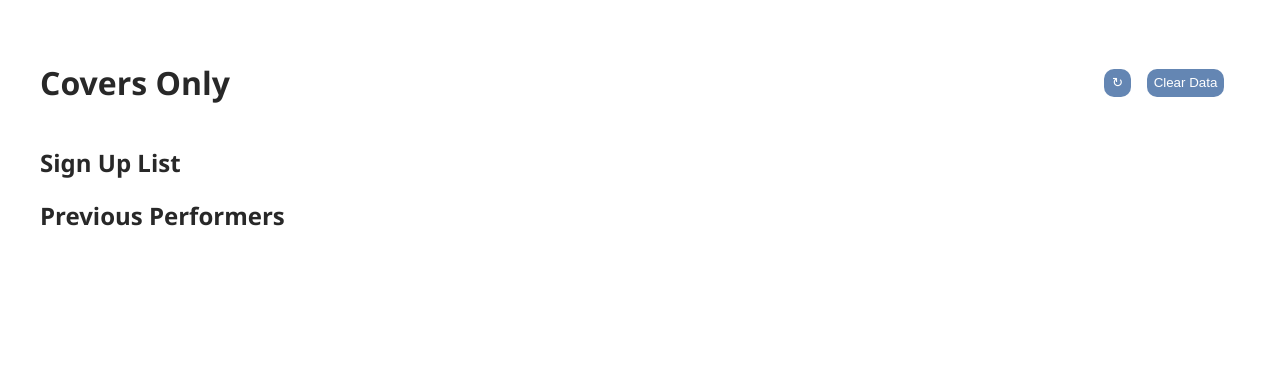
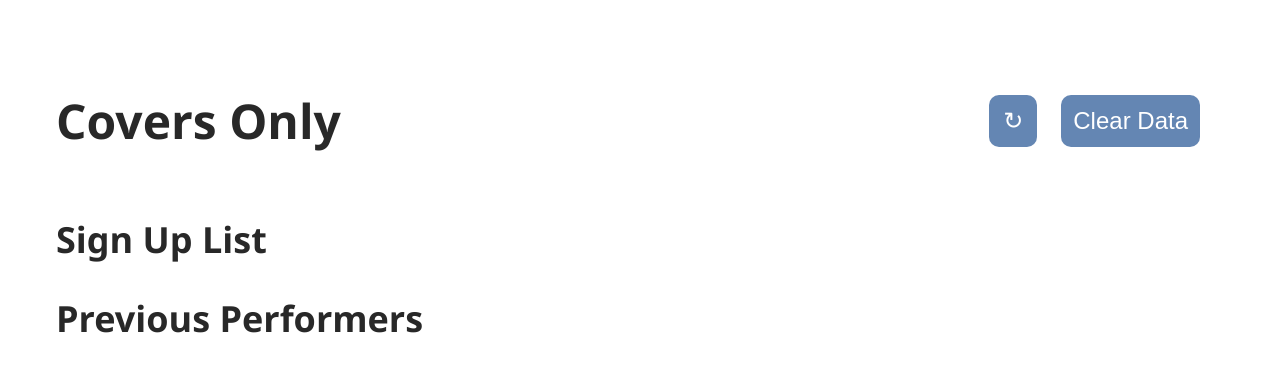
Before and after one commit to stockamp-code/Covers-Only, a plain HTML site: page index.html in a window 1280 px wide. Drawn offline with nearby package versions, Linux system fonts and the light colour scheme.

Commit message:
added styling for relative font sizes

```diff
--- a/css/styles.css
+++ b/css/styles.css
@@ -2,6 +2,7 @@ body {
     color: rgb(40, 40, 40);
     font-family: 'Segoe UI', Tahoma, Geneva, Verdana, sans-serif;
     padding: 2em;
+    font-size: clamp(1rem, 0.6296rem + 1.4815vw, 1.5rem);
 }
 
 .heading {
@@ -14,6 +15,7 @@ body {
 .request-wrapper {
     display: flex;
     justify-content: space-between;
+    flex-wrap: wrap;
     align-items: center;
     gap: 1em;
     margin: .5em;
@@ -84,6 +86,7 @@ body {
    font-weight: 400;
    border-radius: 10px;
    padding: .5em;
+   font-size: 1em;
 }
 .utilities > button:hover{
    background-color:  rgb(51, 68, 89);
```
